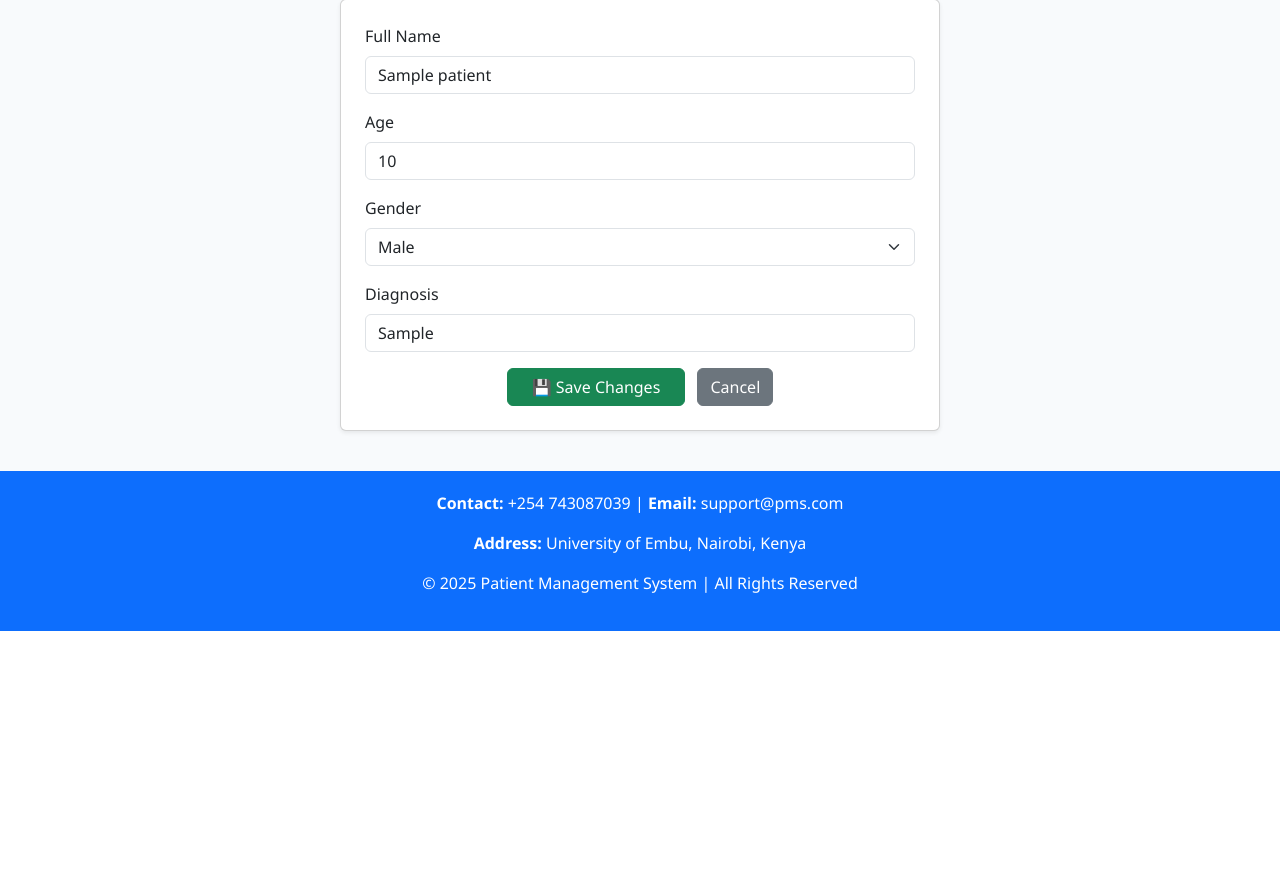
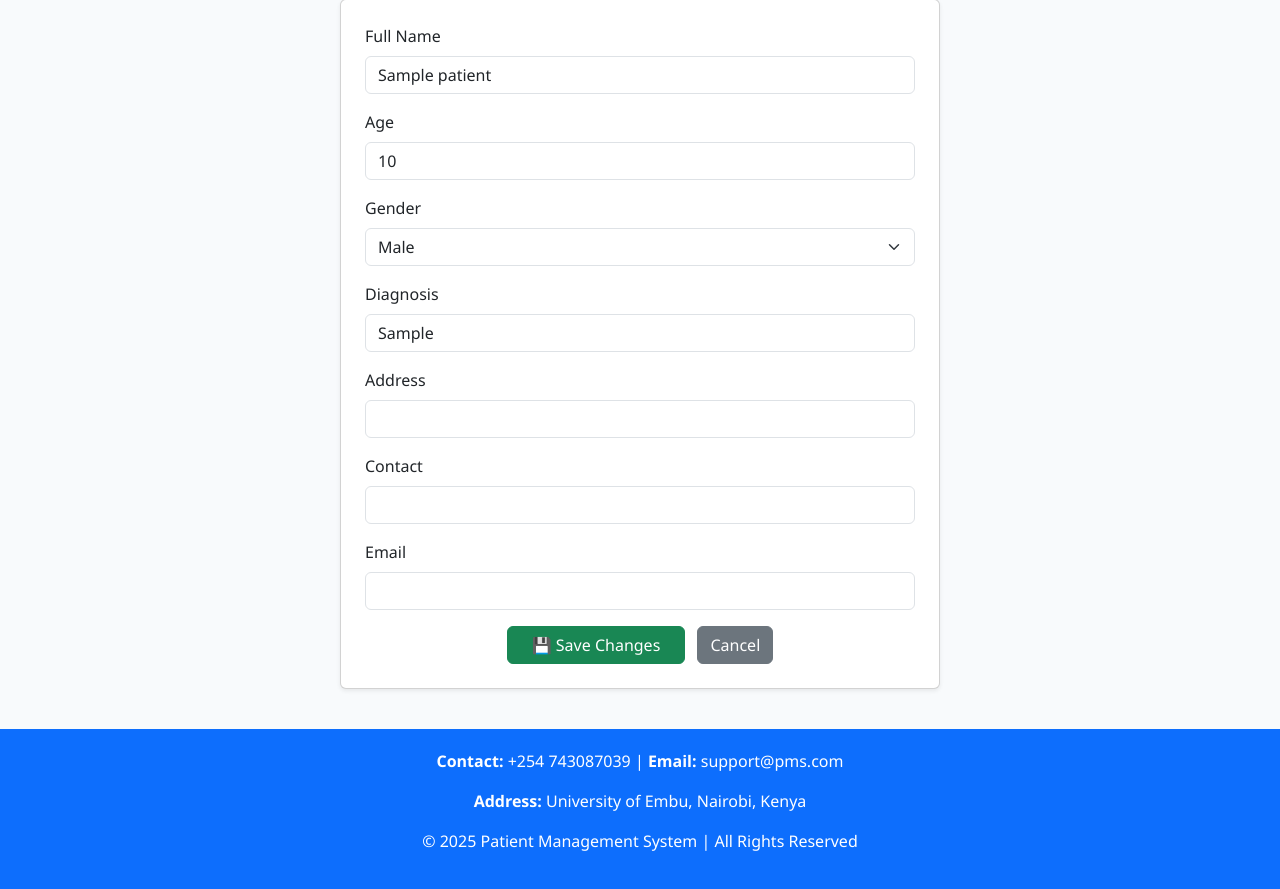
Before and after one commit to ndonga123/pms_app, a Flask app: page /edit/1 in a window 1280 px wide. Shown: the part 179-1068 px from the top of the page. Before the commit the page ends 810 px from the top, so only its background shows below. Run offline with Flask 3, Linux system fonts and the light colour scheme; tables that the repository leaves empty hold one stand-in row (values such as "Sample post").

Commit message:
Update edit.html with new features

```diff
--- a/templates/edit.html
+++ b/templates/edit.html
@@ -27,7 +27,18 @@
             <label class="form-label">Diagnosis</label>
             <input type="text" name="diagnosis" class="form-control" value="{{ patient.diagnosis }}" required>
         </div>
-
+<div class="mb-3">
+            <label class="form-label">Address</label>
+            <input type="text" name="address" class="form-control" value="{{ patient.address }}" required>
+        </div>
+        <div class="mb-3">
+            <label class="form-label">Contact</label>
+            <input type="text" name="contact" class="form-control" value="{{ patient.contact }}" required>
+        </div>
+        <div class="mb-3">
+            <label class="form-label">Email</label>
+            <input type="text" name="Email" class="form-control" value="{{ patient.Email}}" required>
+        </div>
         <div class="text-center">
             <button type="submit" class="btn btn-success px-4">💾 Save Changes</button>
             <a href="{{ url_for('index') }}" class="btn btn-secondary ms-2">Cancel</a>
```
